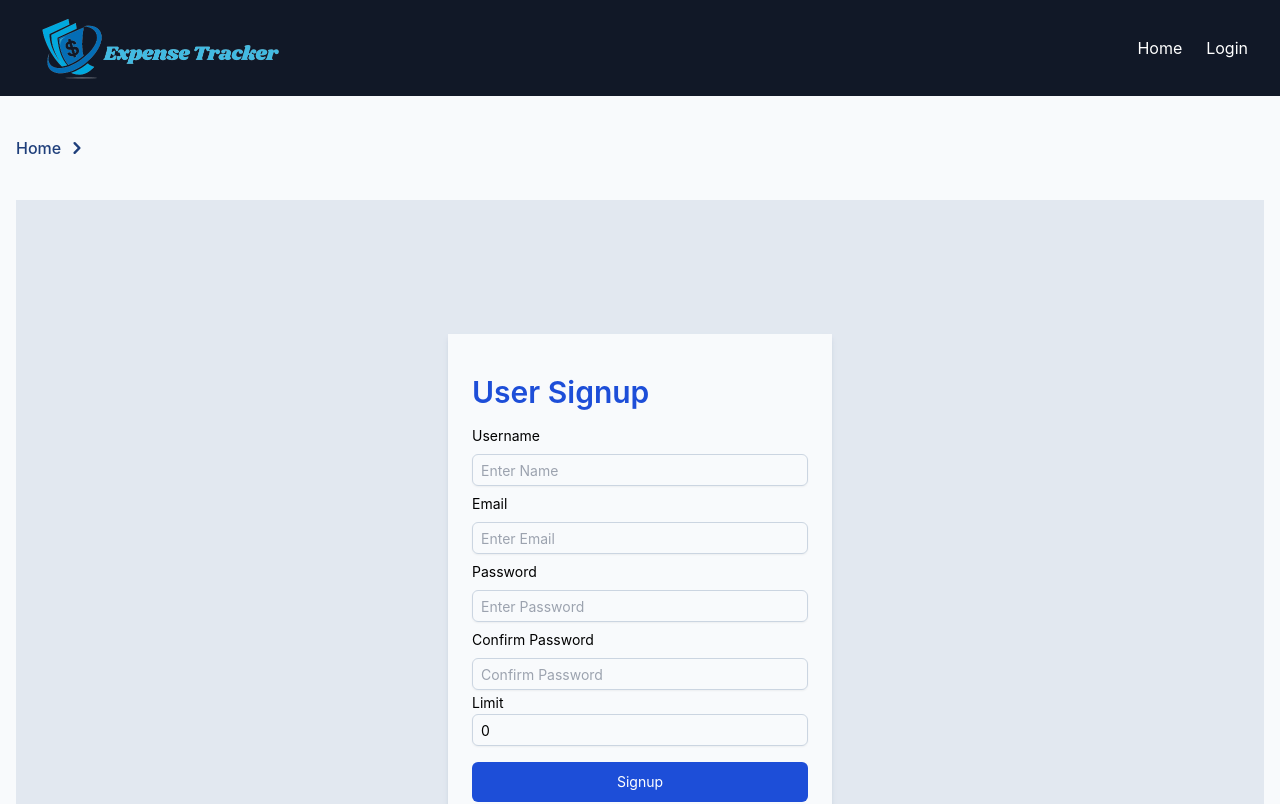
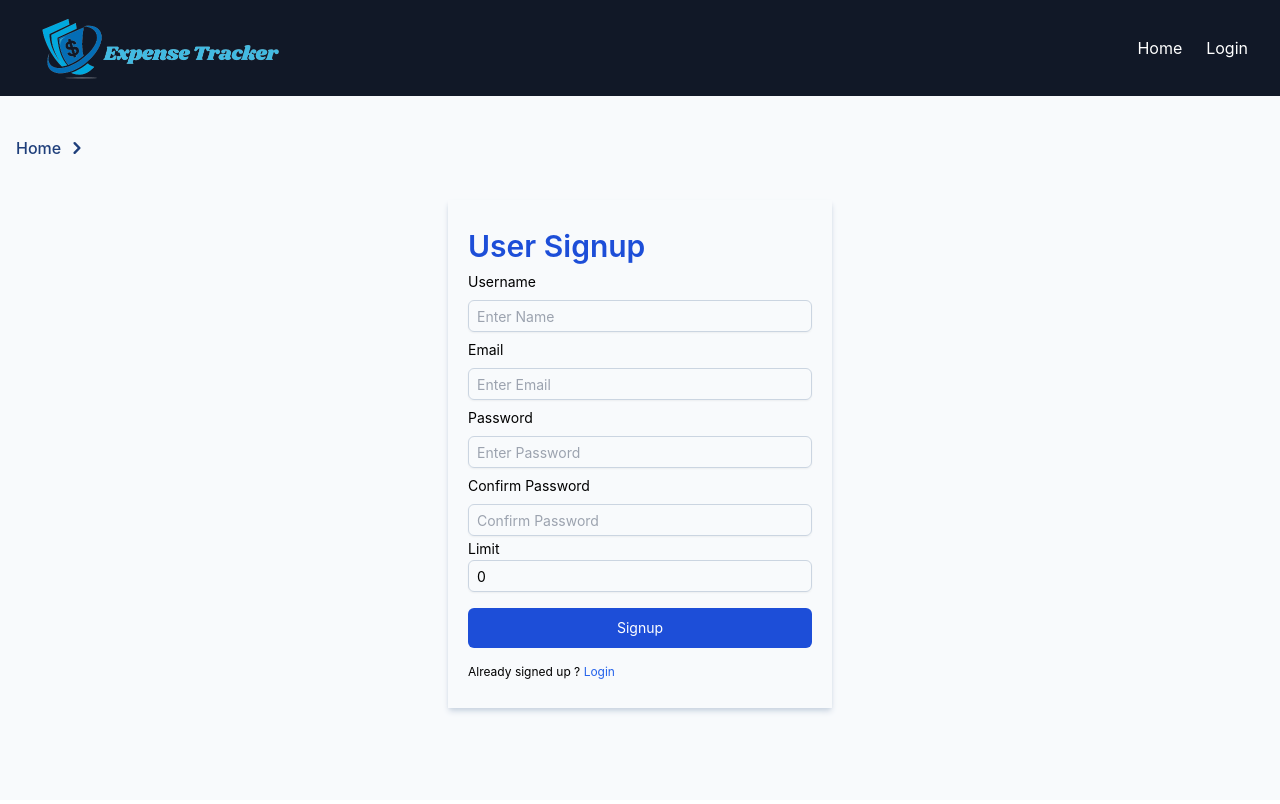
Before and after one commit to dhairyashil-G/Expense-Tracker, a React (Create React App) app in the folder frontend/: page /signup in a window 1280 px wide. Shown: the top 804 px of the page. Built offline with nearby package versions, Linux system fonts and the light colour scheme.

Commit message:
styling adjusted for home and signup

```diff
--- a/frontend/src/components/Home.jsx
+++ b/frontend/src/components/Home.jsx
@@ -12,8 +12,8 @@ function Home() {
 
     return (
       <div className="bg-gray-100 min-h-screen">
-        <div className="max-w-7xl mx-auto px-4 sm:px-6 lg:px-8">
-          <div className="py-12 text-center">
+        <div className="max-w-7xl mx-auto px-6 sm:px-6 lg:px-8">
+          <div className="py-5 text-center">
             <h1 className="text-4xl font-bold text-blue-700">Expense Tracker</h1>
             <p className="mt-4 text-lg text-gray-600">{fancyOneLine}</p>
             <div className="mt-12 grid grid-cols-1 gap-3 sm:grid-cols-2 md:grid-cols-3">
--- a/frontend/src/components/Signup.jsx
+++ b/frontend/src/components/Signup.jsx
@@ -31,10 +31,10 @@ const Signup = () => {
   };
 
   return (
-    <div className="flex justify-center items-center h-screen bg-slate-200">
-      <div className="fblock bg-slate-50 p-6 round-xl shadow-md shadow-slate-300 w-96">
+    <div className="flex justify-center items-center my-3 ">
+      <div className="fblock bg-slate-50 p-5 round-xl shadow-md shadow-slate-300 w-96">
         <form>
-          <h2 className="text-blue-700 text-3xl font-semibold my-4">User Signup</h2>
+          <h2 className="text-blue-700 text-3xl font-semibold my-2">User Signup</h2>
 
           <div className="flex flex-col space-y-2">
             <label className="text-sm">Username</label>
```
Also changed, not shown: 1 other file (tests, documents, lock files or other folders).
